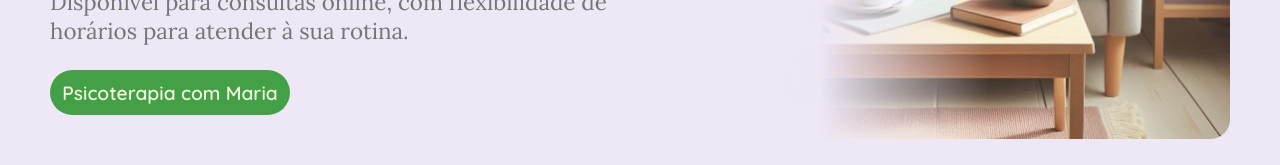
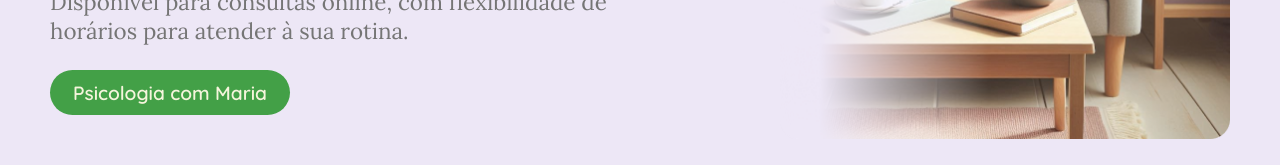
Before and after one commit to lmn-development/dra.mariadasdores, a React (Vite) app: page / in a window 1280 px wide. Shown: the part 646-811 px from the top of the page. Built offline with nearby package versions, Linux system fonts and the light colour scheme; no server answers.

Commit message:
fix: Update button text from 'Psicoterapia' to 'Psicologia' for accuracy

```diff
--- a/src/page/home/init.tsx
+++ b/src/page/home/init.tsx
@@ -18,7 +18,7 @@ export function Init() {
           atender à sua rotina.
         </h3>
         <Button className={style.initButton} onClick={chat}>
-          Psicoterapia com Maria
+          Psicologia com Maria
         </Button>
       </div>
 
```
